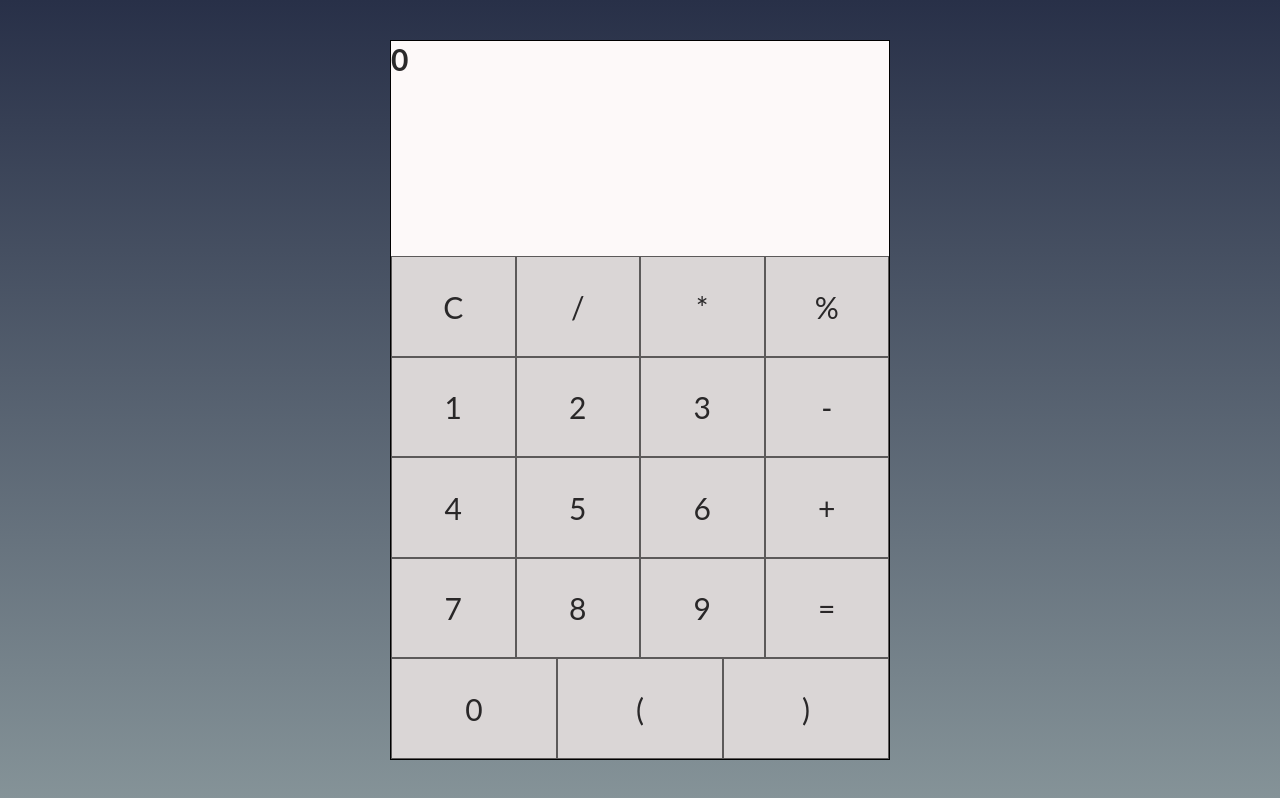
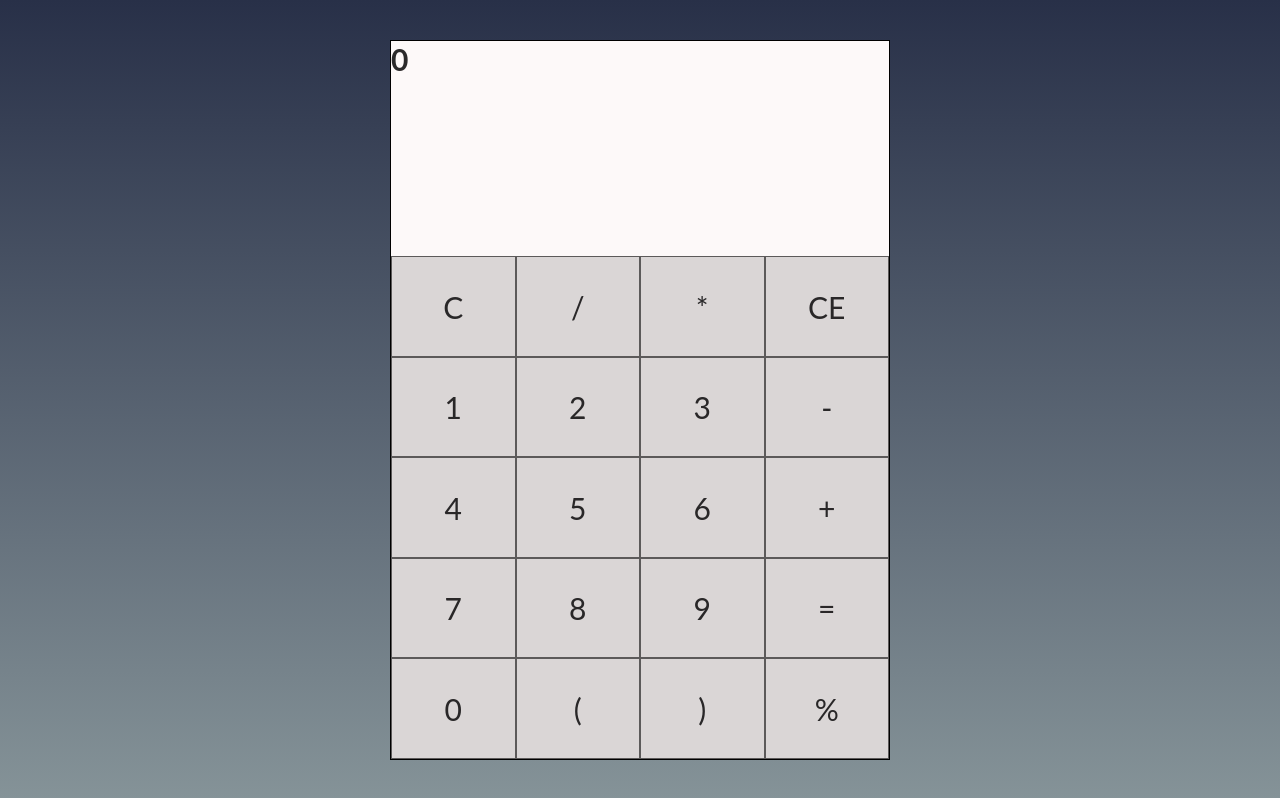
Before and after one commit to zhuXian2902/Calculator-With-React, a React (Create React App) app: page / in a window 1280 px wide. Built offline with nearby package versions, Linux system fonts and the light colour scheme.

Commit message:
Add new button

```diff
--- a/src/App.js
+++ b/src/App.js
@@ -10,7 +10,7 @@ class Calculator extends React.Component {
 			'C',
 			'/',
 			'*',
-			'%',
+			'CE',
 			1,
 			2,
 			3,
@@ -26,6 +26,7 @@ class Calculator extends React.Component {
 			0,
 			'(',
 			')',
+			'%',
 		];
 		return (
 			<div>
--- a/src/Buttons.js
+++ b/src/Buttons.js
@@ -93,8 +93,7 @@ export default class Buttons extends React.Component {
 	};
 
 	addExp = (e, num) => {
-		// console.log(num !== '=' && num !== 'C');
-		if (num !== '=' && num !== 'C') {
+		if (num !== '=' && num !== 'C' && num !== 'CE') {
 			this.setState((prev) => {
 				return {
 					exp: prev.exp + num,
@@ -106,6 +105,11 @@ export default class Buttons extends React.Component {
 					exp: '',
 					ans: 0,
 				};
+			});
+		} else if (num === 'CE') {
+			// let { exp } = this.state;
+			this.setState((prev) => {
+				return { exp: this.state.exp.slice(0, -1) };
 			});
 		} else {
 			let expression = this.state.exp;
```
